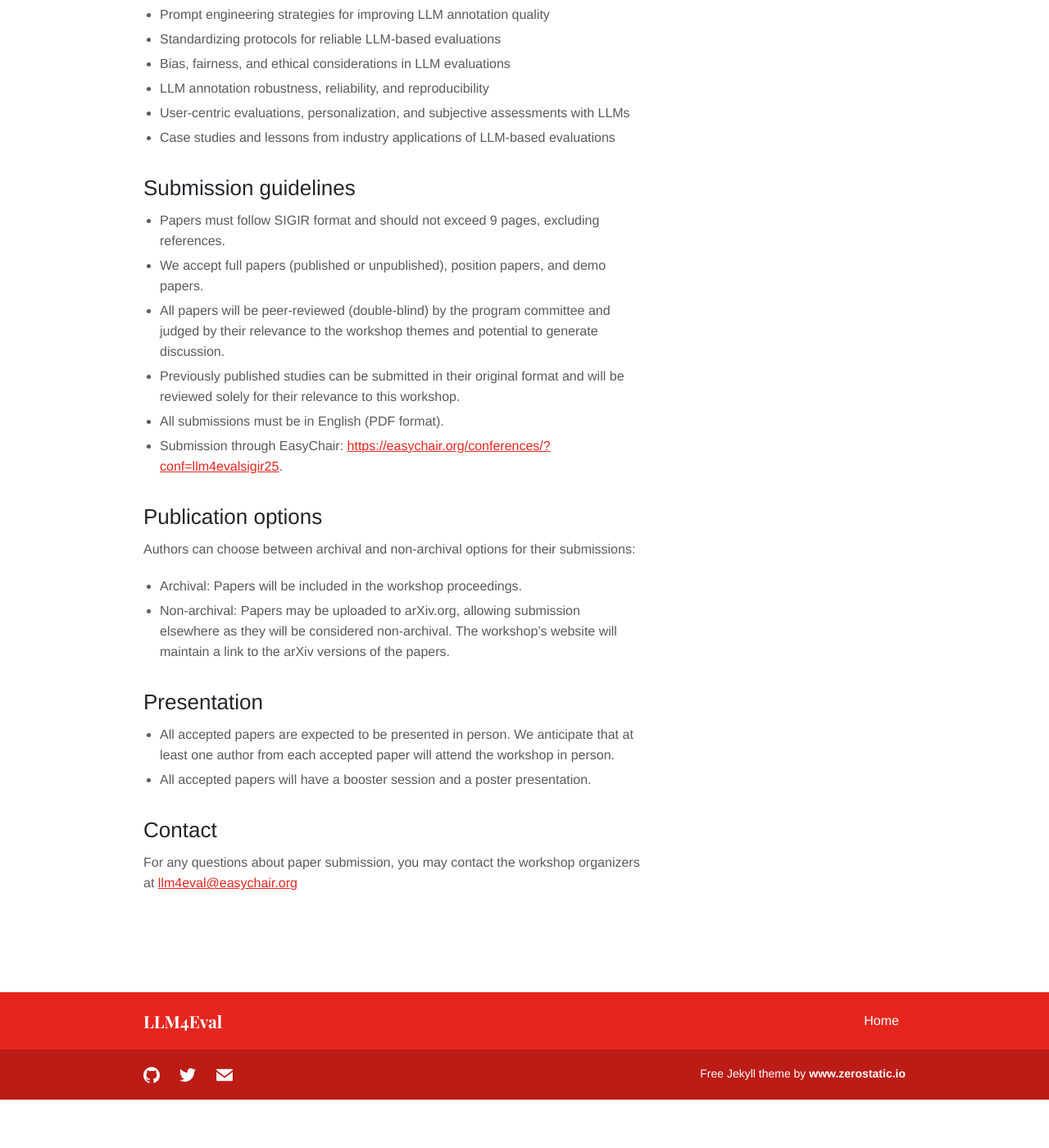
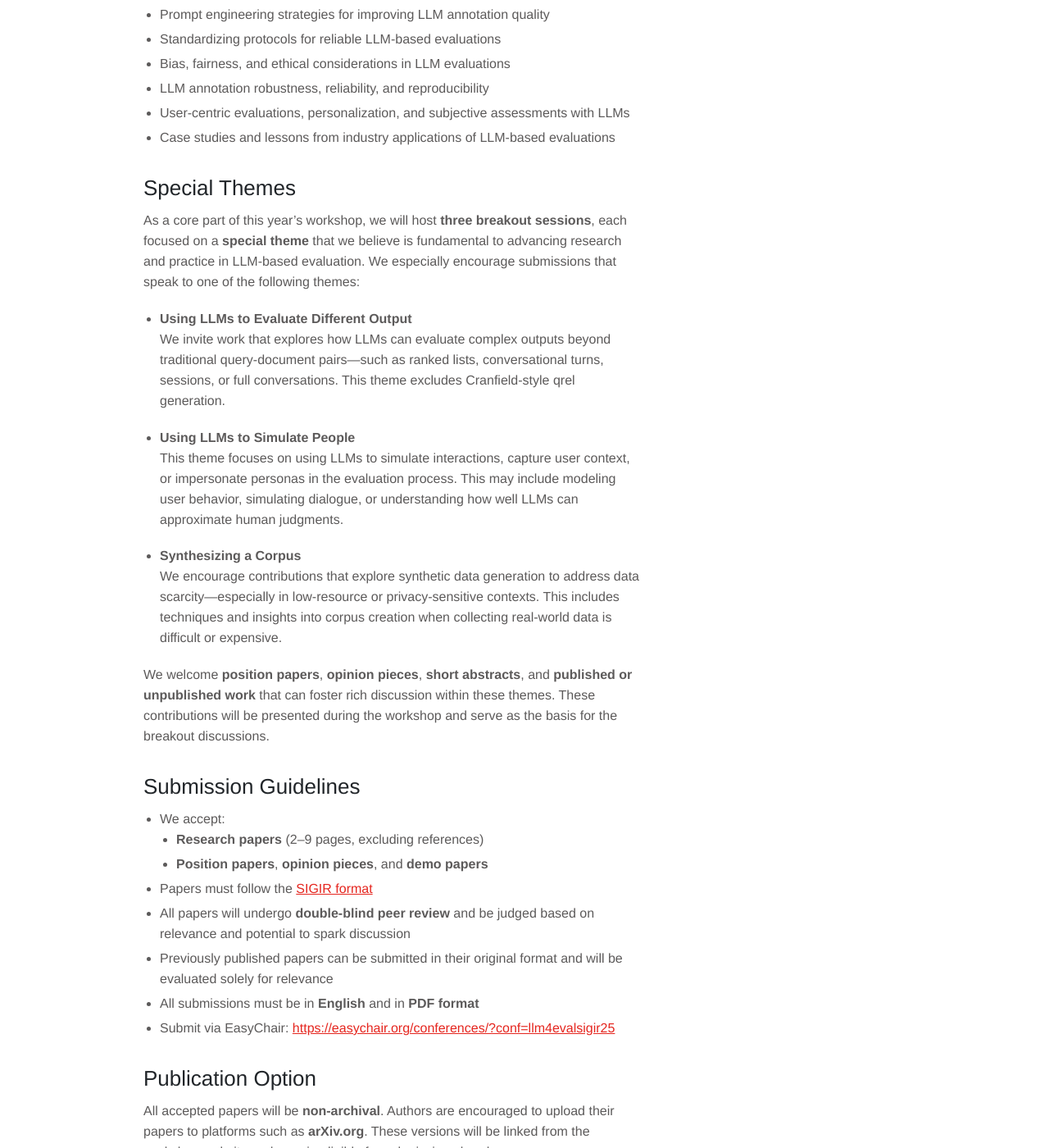
Before and after one commit to llm4eval/SIGIR2025, a Jekyll site: the page built from cfp.md, in a window 1280 px wide and 1400 px high, scrolled down 1014 px. Shown: the whole window at 82% size. Built offline with Jekyll 4.4.1, drawn with Linux system fonts in a browser that asks for light colours; before the commit the page ends 2355 px from its top, so only the background shows below that; some of the changed text lies outside the part shown.

Commit message:
Added special themes

```diff
--- a/cfp.md
+++ b/cfp.md
@@ -12,12 +12,70 @@ Building upon the success of our previous workshops, this third iteration of the
 
 <!-- The workshop will have both an in-person and virtual component, and submissions are welcome even for researchers who cannot attend in person, as they will present their work in the virtual component. -->
 ## Important Dates
-- Paper submission deadline: April 23, 2025 (AoE)
+<!-- - Paper submission deadline: April 23, 2025 (AoE)
 - Notification of acceptance: May 21, 2025 (AoE)
-- Workshop date: July 17, 2025
+- Workshop date: July 17, 2025 -->
+
+- **Paper submission deadline:** April 23, 2025 (AoE)
+- **Notification of acceptance:** May 21, 2025 (AoE)
+- **Workshop date:** July 17, 2025
+
+## Topics of Interest
+
+We invite submissions on topics including, but not limited to:
+
+- LLMs for query-document relevance assessment
+- Evaluating conversational IR and recommendation systems with LLMs
+- Hybrid evaluation frameworks combining LLM and human annotations
+- Identifying failure modes and limitations of LLM annotations
+- Prompt engineering strategies for improving LLM annotation quality
+- Standardizing protocols for reliable LLM-based evaluations
+- Bias, fairness, and ethical considerations in LLM evaluations
+- LLM annotation robustness, reliability, and reproducibility
+- User-centric evaluations, personalization, and subjective assessments with LLMs
+- Case studies and lessons from industry applications of LLM-based evaluations
 
 
-## Topics of interest
+## Special Themes
+
+As a core part of this year's workshop, we will host **three breakout sessions**, each focused on a **special theme** that we believe is fundamental to advancing research and practice in LLM-based evaluation. We especially encourage submissions that speak to one of the following themes:
+
+- **Using LLMs to Evaluate Different Output**
+  We invite work that explores how LLMs can evaluate complex outputs beyond traditional query-document pairs—such as ranked lists, conversational turns, sessions, or full conversations. This theme excludes Cranfield-style qrel generation.
+
+- **Using LLMs to Simulate People**
+  This theme focuses on using LLMs to simulate interactions, capture user context, or impersonate personas in the evaluation process. This may include modeling user behavior, simulating dialogue, or understanding how well LLMs can approximate human judgments.
+
+- **Synthesizing a Corpus**
+  We encourage contributions that explore synthetic data generation to address data scarcity—especially in low-resource or privacy-sensitive contexts. This includes techniques and insights into corpus creation when collecting real-world data is difficult or expensive.
+
+We welcome **position papers**, **opinion pieces**, **short abstracts**, and **published or unpublished work** that can foster rich discussion within these themes. These contributions will be presented during the workshop and serve as the basis for the breakout discussions.
+
+## Submission Guidelines
+
+- We accept:
+  - **Research papers** (2–9 pages, excluding references)
+  - **Position papers**, **opinion pieces**, and **demo papers**
+- Papers must follow the [SIGIR format](https://www.sigir.org/sigir2025/cfp/call_for_full_papers/)
+- All papers will undergo **double-blind peer review** and be judged based on relevance and potential to spark discussion
+- Previously published papers can be submitted in their original format and will be evaluated solely for relevance
+- All submissions must be in **English** and in **PDF format**
+- Submit via EasyChair: [https://easychair.org/conferences/?conf=llm4evalsigir25](https://easychair.org/conferences/?conf=llm4evalsigir25){:target="_blank"}
+
+## Publication Option
+
+All accepted papers will be **non-archival**. Authors are encouraged to upload their papers to platforms such as **arXiv.org**. These versions will be linked from the workshop website and remain eligible for submission elsewhere.
+
+## Presentation
+
+Details about presentation format (in-person, virtual, poster, etc.) will be **updated soon**. We aim to create an inclusive and engaging environment for sharing your work and fostering discussion.
+
+
+
+
+
+
+<!-- ## Topics of interest
 We invite submissions on topics including, but not limited to:
 
 - LLMs for query-document relevance assessment
@@ -49,7 +107,7 @@ Authors can choose between archival and non-archival options for their submissio
 
 ## Presentation
 - All accepted papers are expected to be presented in person. We anticipate that at least one author from each accepted paper will attend the workshop in person.
-- All accepted papers will have a booster session and a poster presentation.
+- All accepted papers will have a booster session and a poster presentation. -->
 
 
 ## Contact
```
